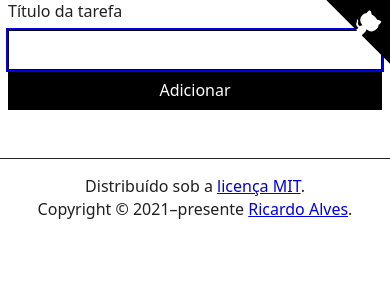
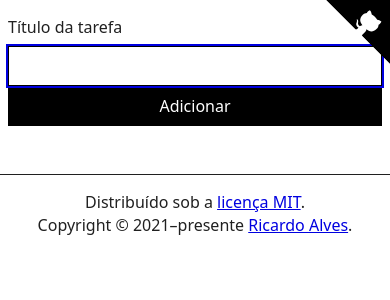
Before and after one commit to ricardospalves/react-todo-list, a React (Create React App) app: page / in a window 390 px wide. Shown: the top 300 px of the page. Built offline with nearby package versions, Linux system fonts and the light colour scheme.

Commit message:
Adicionar um espaçamento no topo do AddTask

```diff
--- a/src/components/AddTask.module.css
+++ b/src/components/AddTask.module.css
@@ -1,6 +1,7 @@
 .AddTask {
   --AddTask__field-height: 2.5rem;
 
+  padding-top: 1rem;
   margin-bottom: 2rem;
 }
 
@@ -49,7 +50,10 @@
 
 @media (max-width: 1023px) {
   .AddTask {
-    padding: 0 .5rem;
+    --padding-x: .5rem;
+
+    padding-right: var(--padding-x);
+    padding-left: var(--padding-x);
   }
 
   .AddTask__field,
```
